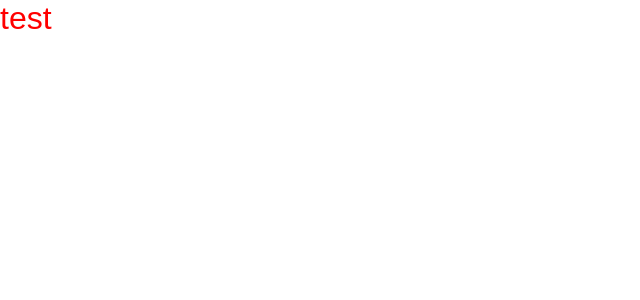
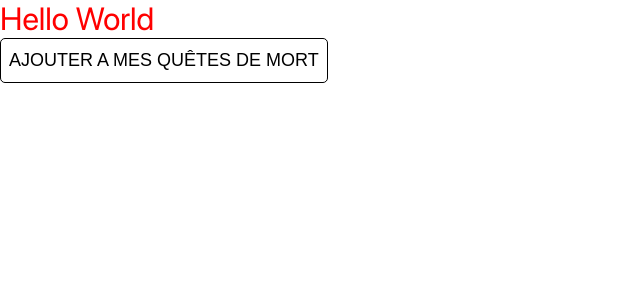
Before and after one commit to JulianRomana/front-fil-rouge, a React (Create React App) app: page / in a window 1280 px wide. Shown: the top 300 px of the page, without its empty margins (0-640 px from the left). Built offline with nearby package versions, Linux system fonts and the light colour scheme.

Commit message:
feat(button): add button component

```diff
--- a/src/App.js
+++ b/src/App.js
@@ -14,7 +14,7 @@ function App() {
 
       <Switch>
         <Route exact path="/">
-          <Home content="test" />
+          <Home />
         </Route>
       </Switch>
     </Router>
--- a/src/assets/styles/App.css
+++ b/src/assets/styles/App.css
@@ -1,2 +1,6 @@
 @import './reset.css';
 @import './fonts.css';
+
+body {
+  font-family: 'Sf-Pro-Display', Arial, Helvetica, sans-serif;
+}
--- a/src/assets/styles/reset.css
+++ b/src/assets/styles/reset.css
@@ -17,3 +17,8 @@ ul {
 * {
   box-sizing: border-box;
 }
+button {
+  border: none;
+  margin: 0;
+  padding: 0;
+}
--- /dev/null
+++ b/src/components/Button.jsx
@@ -0,0 +1,31 @@
+import React from 'react'
+import styled from 'styled-components'
+import PropTypes from 'prop-types'
+
+const Button = ({reversed, content,}) => {
+
+  const StyledButton = styled.button`
+    padding: 0 .8rem;
+    min-width: 19rem;
+    height: 4.5rem;
+    background-color: ${reversed ? '#20E3B2' : '#FFFFFF'};
+    color: ${reversed ? '#FFFFFF' : 'black'};
+    font-size: 1.8rem;
+    border: solid 1px ${reversed ? 'none' : '#000'};
+    border-radius: 5px;
+    text-transform: uppercase;
+`
+
+  return (
+    <StyledButton>
+      { content }
+    </StyledButton>
+  )
+}
+
+Button.propType = {
+  reversed: PropTypes.bool,
+  content: PropTypes.string,
+}
+
+export default Button
--- a/src/pages/Home.jsx
+++ b/src/pages/Home.jsx
@@ -1,19 +1,18 @@
 import React from 'react'
 import styled from 'styled-components'
-import PropTypes from 'prop-types'
+import Button from '../components/Button'
 
 const Title = styled.h1`
   color: red;
 `
 
-const Home = ({content,}) => {
+const Home = () => {
   return (
-    <Title> {content}</Title>
+    <>
+      <Title> Hello World</Title>
+      <Button content="Ajouter a mes quêtes de mort"/>
+    </>
   )
 }
 
-Home.propTypes = {
-  type: PropTypes.string,
-}
-
 export default Home
```
